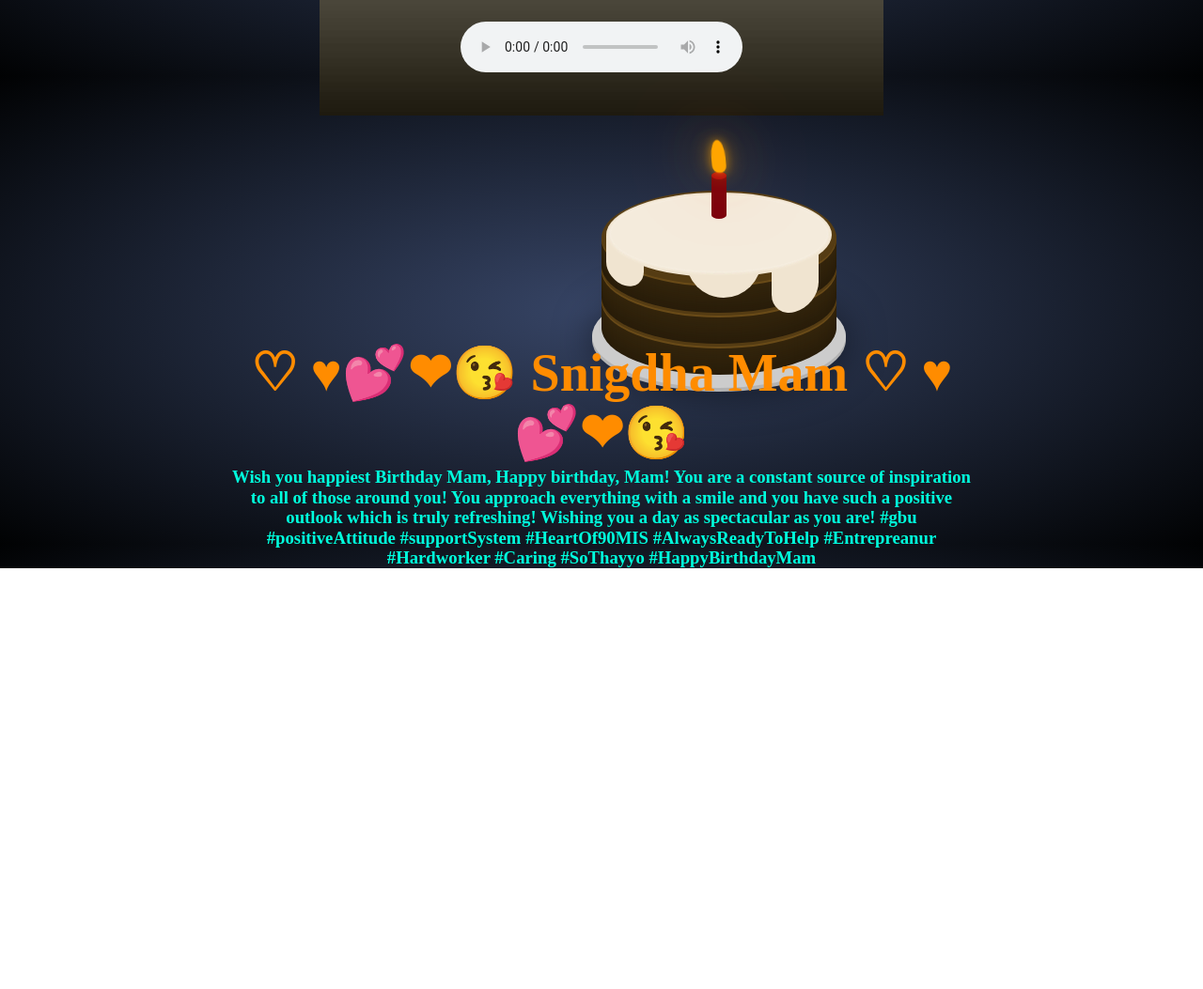
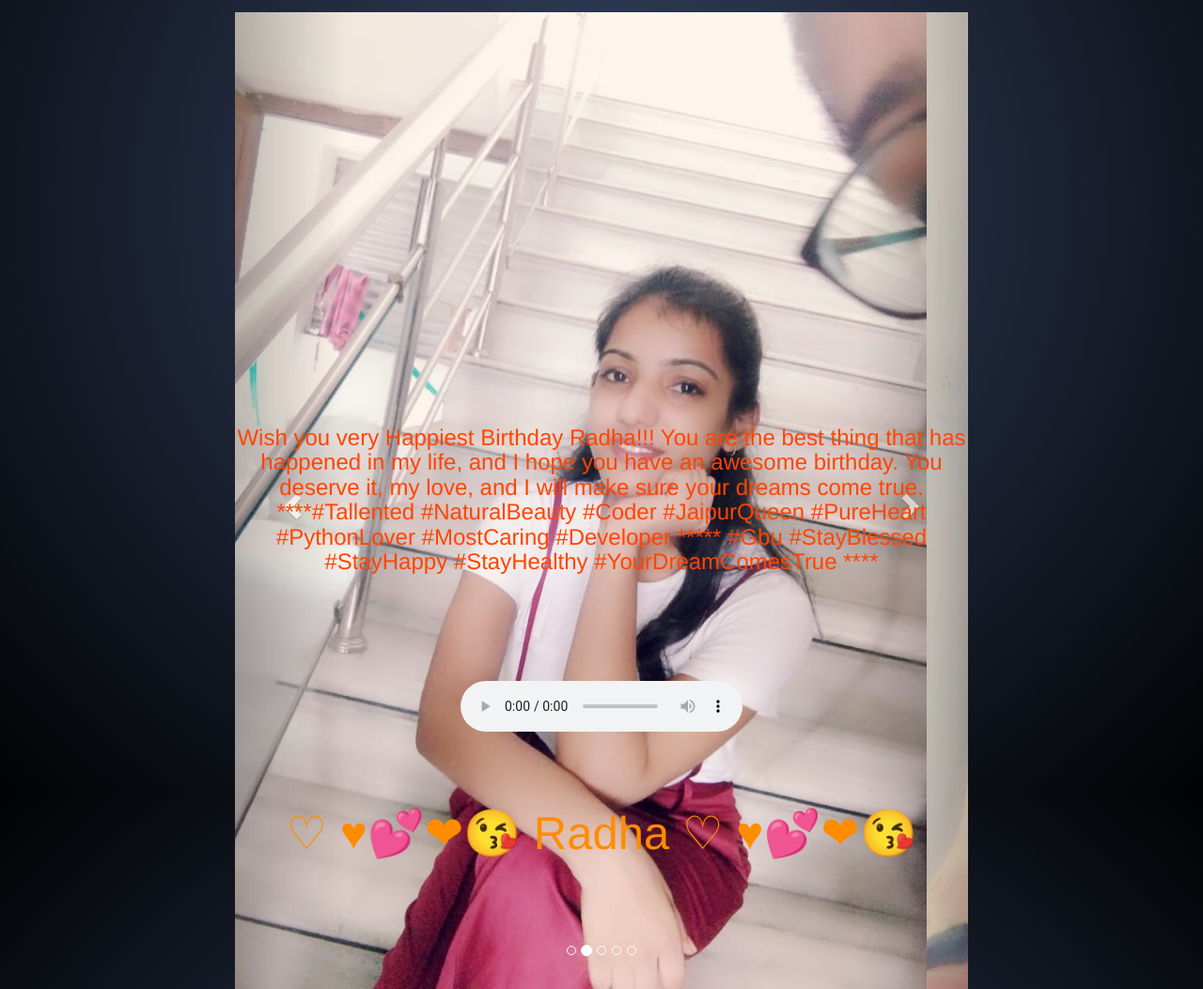
Before and after one commit to rohit216/BestBirthday, a website: page public/index.html in a window 1280 px wide. Shown: the part 417-1470 px from the top of the page at 94% size. Before the commit the page ends 1022 px from the top, so only its background shows below. Drawn offline with nearby package versions, Linux system fonts and the light colour scheme; a web font is replaced by a local one.

Commit message:
Birthday commit

```diff
--- a/public/index.html
+++ b/public/index.html
@@ -2,10 +2,13 @@
 <html >
 <head>
   <meta charset="UTF-8">
-  <title>Snigdha Mam Birthday Wishing</title>
+  <title>Best Birthday of My Special Person</title>
   <meta name="viewport" content="width=device-width, initial-scale=1">
   <link rel="stylesheet" href="https://cdnjs.cloudflare.com/ajax/libs/normalize/5.0.0/normalize.min.css">
   <script src="https://cdnjs.cloudflare.com/ajax/libs/prefixfree/1.0.7/prefixfree.min.js"></script>
+    <link rel="stylesheet" href="https://maxcdn.bootstrapcdn.com/bootstrap/3.4.1/css/bootstrap.min.css">
+    <script src="https://ajax.googleapis.com/ajax/libs/jquery/3.5.1/jquery.min.js"></script>
+    <script src="https://maxcdn.bootstrapcdn.com/bootstrap/3.4.1/js/bootstrap.min.js"></script>
 <link rel="stylesheet" href="effect.css">
 <script>
 window.print = function() {};
@@ -16,19 +19,7 @@ window.print = function() {};
 </head>
 <body style="color:#fff;">
     <center>
-  <div class="cake">
-    <div class="plate"></div>
-    <div class="layer layer-bottom"></div>
-    <div class="layer layer-middle"></div>
-    <div class="layer layer-top"></div>
-    <div class="icing"></div>
-    <div class="drip drip1"></div>
-    <div class="drip drip2"></div>
-    <div class="drip drip3"></div>
-    <div class="candle">
-        <div class="flame"></div>
-    </div>
-</div>
+
  <link href="https://fonts.googleapis.com/css?family=Wendy+One" rel="stylesheet" type="text/css">
         <div class="container">
             <div class="balloon">
@@ -44,29 +35,62 @@ window.print = function() {};
                 </div>
                 <div><span>!</span>
                 </div>
+            </div></div>
+            <div class="container">
+                <div id="myCarousel" class="carousel slide" data-ride="carousel">
+                    <!-- Indicators -->
+                    <ol class="carousel-indicators">
+                        <li data-target="#myCarousel" data-slide-to="0" class="active"></li>
+                        <li data-target="#myCarousel" data-slide-to="1"></li>
+                        <li data-target="#myCarousel" data-slide-to="2"></li>
+                        <li data-target="#myCarousel" data-slide-to="3"></li>
+                        <li data-target="#myCarousel" data-slide-to="4"></li>
+                    </ol>
+
+                    <!-- Wrapper for slides -->
+                    <div class="carousel-inner">
+                        <div class="item active">
+                            <img src="images/first.jpg" alt="Happy Birthday">
+                        </div>
+                        <div class="item">
+                            <img src="images/second.jpg" alt="Happy Birthday">
+                        </div>
+                        <div class="item">
+                            <img src="images/third.jpg" alt="Happy Birthday">
+                        </div>
+                        <div class="item">
+                            <img src="images/forth.jpg" alt="Happy Birthday">
+                        </div>
+                        <div class="item">
+                            <img src="images/five.jpg" alt="Happy Birthday">
+                        </div>
+                    </div>
+                    <!-- Left and right controls -->
+                    <a class="left carousel-control" href="#myCarousel" data-slide="prev">
+                        <span class="glyphicon glyphicon-chevron-left"></span>
+                        <span class="sr-only">Previous</span>
+                    </a>
+                    <a class="right carousel-control" href="#myCarousel" data-slide="next">
+                        <span class="glyphicon glyphicon-chevron-right"></span>
+                        <span class="sr-only">Next</span>
+                    </a>
+                </div>
             </div>
-            <img src="./snigdhaMam.jpeg" width="600" height="500">
-             <h1 style="color: darkorange;">♡ ♥💕❤😘 Snigdha Mam ♡ ♥💕❤😘 </h1>
-             <br><br><br><br><br><br><br><br>
-             <h3 style="color: rgb(0, 255, 221);"> Wish you happiest Birthday Mam, Happy birthday, Mam!
 
-                You are a constant source
-                of inspiration to all of those
-                around you!
+        <div class ="container">
+             <h3 style="color: orangered;"> Wish you very Happiest Birthday Radha!!!
+                 You are the best thing that has happened in my life, and I hope you have an awesome birthday.
+                 You deserve it, my love, and I will make sure your dreams come true.
+                 ****#Tallented #NaturalBeauty #Coder #JaipurQueen #PureHeart #PythonLover #MostCaring #Developer *****
+                 #Gbu #StayBlessed #StayHappy #StayHealthy #YourDreamComesTrue ****
+                </h3>
+            <br>
+            <h1 style="color: darkorange;">♡ ♥💕❤😘 Radha ♡ ♥💕❤😘 </h1>
+            <audio controls>
+                <source src="song.mp3" autoplay type="audio/mpeg">
+            </audio>
+        </div>
 
-                You approach everything
-                with a smile and you have
-                such a positive outlook
-                which is truly refreshing!
-
-                Wishing you a day as
-                spectacular as you are!
-            #gbu #positiveAttitude #supportSystem #HeartOf90MIS #AlwaysReadyToHelp #Entrepreanur
-        #Hardworker #Caring #SoThayyo #HappyBirthdayMam</h3>
-        </div>
-        <audio controls>
-            <source src="doraemon.mpeg" autoplay type="audio/mpeg">
-          </audio>
   <script src='https://code.jquery.com/jquery-2.2.4.min.js'></script>
   </center>
 </body>
```
Also changed, not shown: README.md, public/images/first.jpg (added), public/images/five.jpg (added), public/images/forth.jpg (added), public/images/second.jpg (added), public/images/third.jpg (added), public/snigdhaMam.jpeg (deleted), 2 other files.
